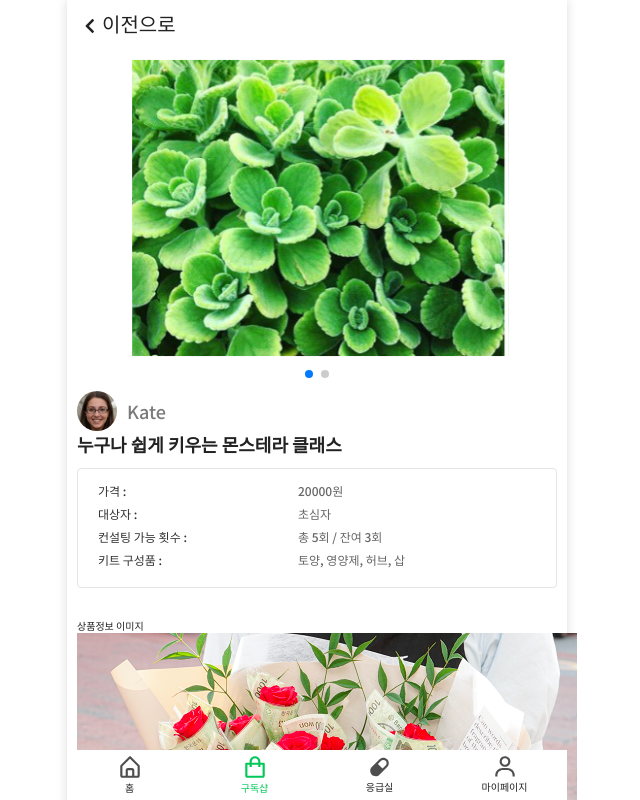
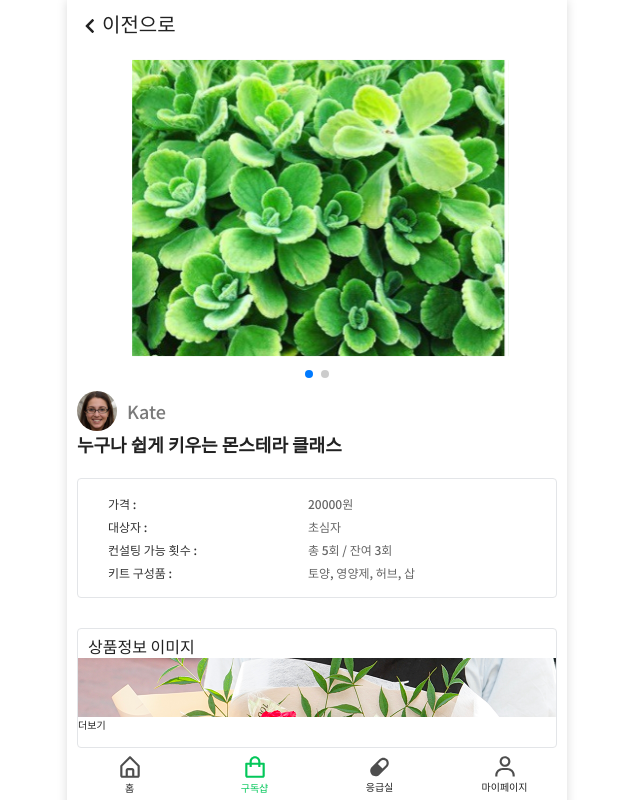
Before and after one commit to ycjeon0129/Planty, a React (Create React App) app in the folder frontend/: page /shop/detail/0 in a window 1280 px wide. Shown: the top 800 px of the page, without its empty margins (323-963 px from the left). Built offline with nearby package versions, Linux system fonts and the light colour scheme.

Commit message:
[FE] Design : 구독상품 상세보기 디자인 수정

```diff
--- a/frontend/src/components/atoms/productdetail/imgdetail/ImgDetail.scss
+++ b/frontend/src/components/atoms/productdetail/imgdetail/ImgDetail.scss
@@ -0,0 +1,27 @@
+@use 'styles/base/variable' as var;
+@import 'styles/mixins/common';
+@import 'styles/mixins/flex';
+
+.img-detail {
+
+  @include border-gray;
+  width: 100%;
+  height: 120px;
+  border-radius: var.$rd-sm;
+}
+
+.text-box {
+  margin-left: 10px;
+  margin-top: 5px;
+  font-size: var.$h3;
+}
+
+.img-add-box {
+  overflow: hidden;
+  max-height: 50%; /* 이미지의 반틈을 보여줌 */
+  transition: max-height 0.3s ease; /* 트랜지션 효과 추가 */
+}
+
+.img-add-box.expanded {
+  max-height: 80%; /* 이미지 전체를 보여줌 */
+}
--- a/frontend/src/components/atoms/productdetail/title/title.scss
+++ b/frontend/src/components/atoms/productdetail/title/title.scss
@@ -19,6 +19,6 @@
 
 .title-font {
     font-size: var.$h2;
-    margin-bottom: var.$mb-content-sm;
+    margin-bottom: var.$mb-content-md;
     font-weight: bold;
 }
```
